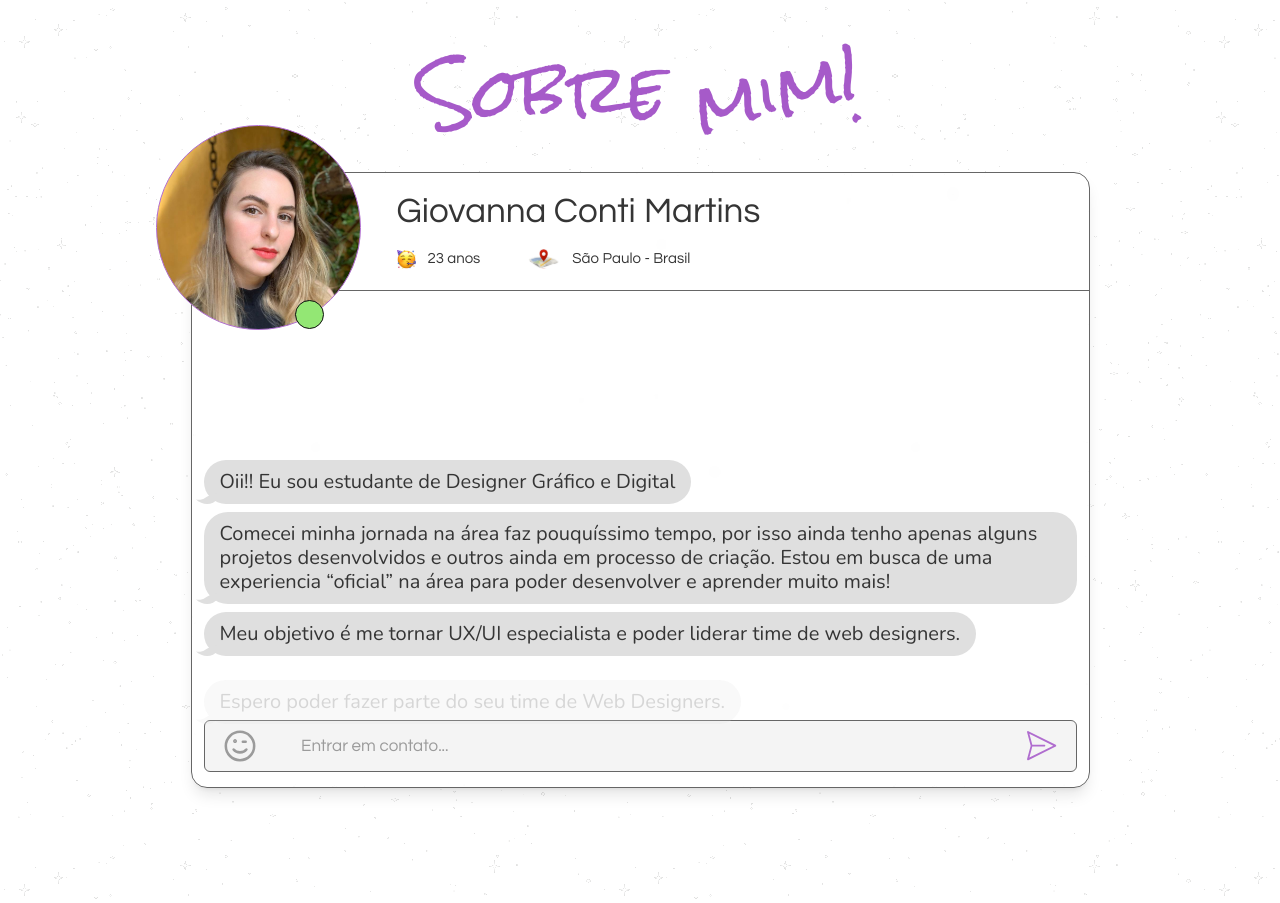
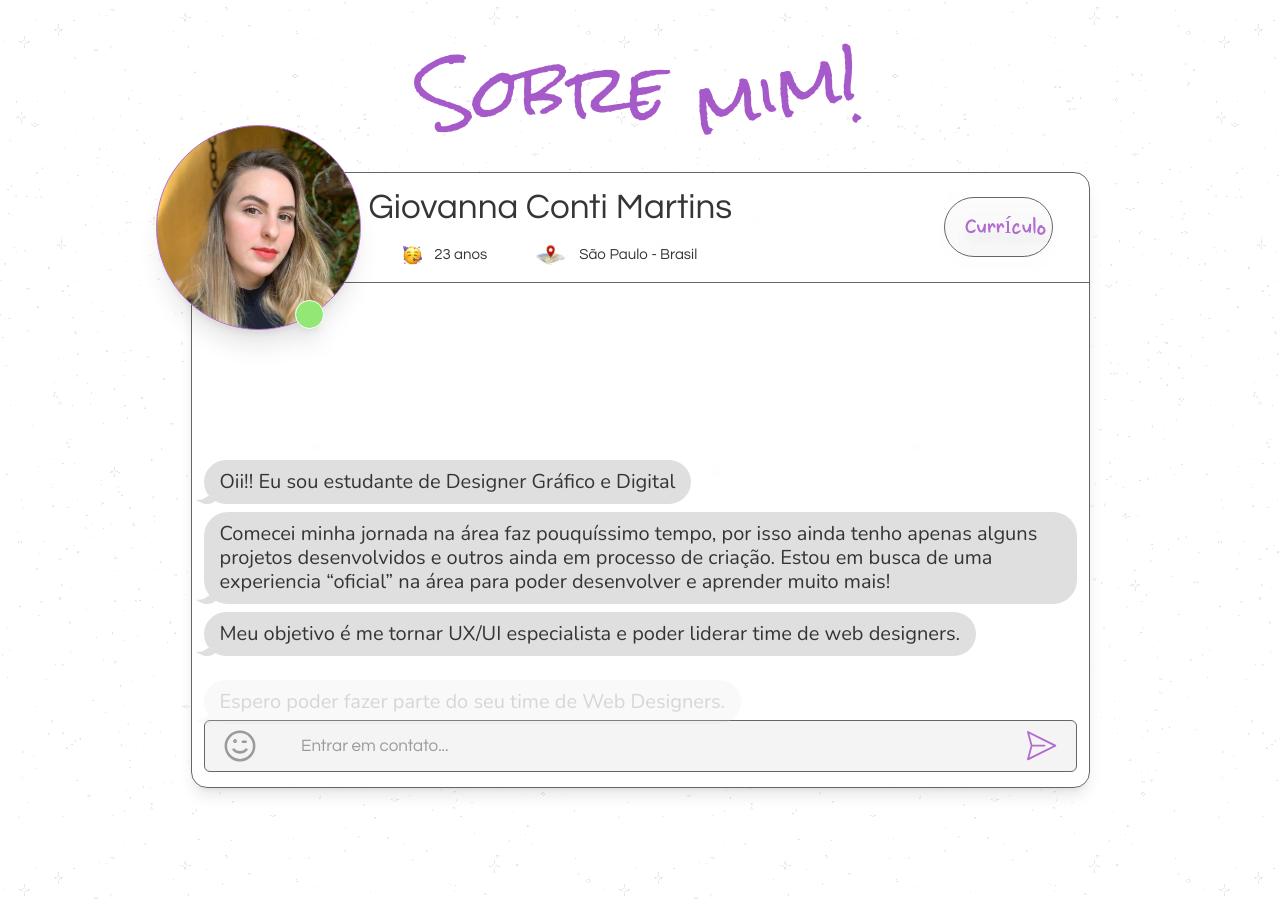
Before and after one commit to LuanMartinsLorenzato/portfolio_giovanna, a Next.js app: page / in a window 1280 px wide. Shown: the part 785-1688 px from the top of the page. Built offline with nearby package versions, Linux system fonts and the light colour scheme; no server answers; the database is empty.

Commit message:
Update about module and fix image position

```diff
--- a/messages/en.json
+++ b/messages/en.json
@@ -14,6 +14,7 @@
     "About": {
         "title_1": "About",
         "title_2": "Me!",
+        "resume": "Resume",
         "years": "years",
         "get_in_touch": "Get in touch...",
         "chat": {
--- a/messages/pt.json
+++ b/messages/pt.json
@@ -15,6 +15,7 @@
         "title_1": "Sobre",
         "title_2": "mim!",
         "years": "anos",
+        "resume": "Currículo",
         "get_in_touch": "Entrar em contato...",
         "chat": {
             "line_0": "Oii!! Eu sou estudante de Designer Gráfico e Digital",
--- a/modules/AboutMe/AboutMe.tsx
+++ b/modules/AboutMe/AboutMe.tsx
@@ -29,6 +29,10 @@ const AboutMe: React.FC = () => {
 
 	}
 
+	const downloadResume = () => {
+		// fazer download do currículo aqui
+	}
+
 	return (
 		<section className={styles.about} id='about'>
 			<div className={styles.about_container}>
@@ -53,6 +57,7 @@ const AboutMe: React.FC = () => {
 							</div>
 						</div>
 					</div>
+					<button className={styles.resume_btn} onClick={() => {downloadResume}}>{_t('resume')}</button>
 				</div>
 				<hr />
 				<div className={styles.high_description}>
--- a/modules/AboutMe/aboutMe.module.scss
+++ b/modules/AboutMe/aboutMe.module.scss
@@ -1,4 +1,4 @@
-@import '../../styles/mixins';
+@import "../../styles/mixins";
 @tailwind utilities;
 @tailwind components;
 
@@ -19,36 +19,44 @@
   .container_description_darkMode {
     @apply bg-[#8D8D8D]/20;
   }
-  .container_description, .container_description_darkMode {
+  .container_description,
+  .container_description_darkMode {
     @apply border border-[#666] w-full mt-16 h-[501px] rounded-2xl shadow-lg flex flex-col;
     -webkit-backdrop-filter: blur(4px);
     backdrop-filter: blur(4px);
 
+    .resume_btn {
+      @apply hidden;
+    }
+
     .wrap_low_description {
-      @apply w-full h-[67px] flex items-center;
+      @apply relative w-full h-[67px] flex justify-end;
 
       .border_img {
-        @apply w-[117px] h-[117px] border border-[#B06DCF] relative rounded-full -top-2 -left-1 bg-stats flex justify-end bg-cover bg-no-repeat;
+        @apply absolute w-[113px] h-[113px] border border-[#B06DCF] rounded-full -top-[30px] -left-5 bg-stats flex justify-end bg-cover bg-no-repeat shadow-xl;
 
         .online_stats {
-          @apply w-[17px] h-[17px] rounded-full bg-[#93E774] absolute bottom-0 right-4 border-[0.1px] border-[#0D0D0D];
+          @apply w-[17px] h-[17px] rounded-full bg-[#93E774] absolute bottom-0 right-4 border-[0.1px] border-[#FFF] shadow-xl;
         }
       }
 
       .low_description {
-        span, .ageAndLocation .items p {
+        span,
+        .ageAndLocation .items p {
           @apply text-color-light;
         }
       }
 
       .low_description_darkMode {
-        span, .ageAndLocation .items p {
+        span,
+        .ageAndLocation .items p {
           @apply text-color-dark;
         }
       }
 
-      .low_description, .low_description_darkMode {
-        @apply h-full flex flex-col w-[70%] justify-center gap-2;
+      .low_description,
+      .low_description_darkMode {
+        @apply h-full flex flex-col w-[80%] gap-2 justify-center;
 
         span {
           @apply text-size-01 font-00 text-center;
@@ -77,7 +85,7 @@
     }
 
     hr {
-      @apply border-[#666]
+      @apply border-[#666];
     }
 
     .high_description {
@@ -91,7 +99,8 @@
         @apply bg-[#EAEAEA]/50;
       }
 
-      .container_input, .container_input_darkMode {
+      .container_input,
+      .container_input_darkMode {
         @apply mt-auto mb-[15px] w-full h-9 self-center border-[0.5px] border-[#666] rounded-md flex justify-around items-center;
 
         .button_getInTouch {
@@ -116,21 +125,23 @@
       }
     }
 
-    .container_description, .container_description_darkMode {
+    .container_description,
+    .container_description_darkMode {
       @apply w-[92%] self-center;
 
       .wrap_low_description {
         @apply h-[80px];
 
         .border_img {
-          @apply -top-1 w-[130px] h-[130px] -left-9;
+          @apply w-[130px] h-[130px] -left-9;
 
           .online_stats {
             @apply w-[21px] h-[21px];
           }
         }
 
-        .low_description, .low_description_darkMode {
+        .low_description,
+        .low_description_darkMode {
           span {
             @apply text-3xl;
           }
@@ -160,7 +171,8 @@
       .high_description {
         @apply w-full flex flex-col px-3;
 
-        .container_input, .container_input_darkMode {
+        .container_input,
+        .container_input_darkMode {
           @apply h-10;
 
           .button_getInTouch {
@@ -186,29 +198,37 @@
       }
     }
 
-    .container_description, .container_description_darkMode {
+    .container_description,
+    .container_description_darkMode {
       @apply mt-0 h-[616px] w-[899px];
+
+      .resume_btn {
+        @apply block h-[60px] w-[109px] rounded-[30px] px-5 py-[5px] subtitle-font-00 subtitle-size-01 border border-[#666666] drop-shadow-xl text-[#B06DCF] mx-auto self-center;
+        -webkit-backdrop-filter: blur(12px);
+        backdrop-filter: blur(12px);
+      }
 
       .wrap_low_description {
         @apply h-[117px];
 
         .border_img {
-          @apply w-[205px] h-[205px];
+          @apply w-[205px] h-[205px] -top-12;
 
           .online_stats {
             @apply w-[29px] h-[29px] bottom-0 right-9;
           }
         }
 
-        .low_description, .low_description_darkMode {
+        .low_description,
+        .low_description_darkMode {
           @apply gap-5;
 
           span {
-            @apply text-[35px] text-left;
+            @apply text-[35px];
           }
 
           .ageAndLocation {
-            @apply gap-12 justify-start;
+            @apply gap-12;
 
             .items {
               @apply gap-3 h-[20px];
@@ -232,7 +252,8 @@
       .high_description {
         @apply w-full flex flex-col px-3 h-[540px];
 
-        .container_input, .container_input_darkMode {
+        .container_input,
+        .container_input_darkMode {
           @apply h-[60px];
 
           .icon_left {
```
